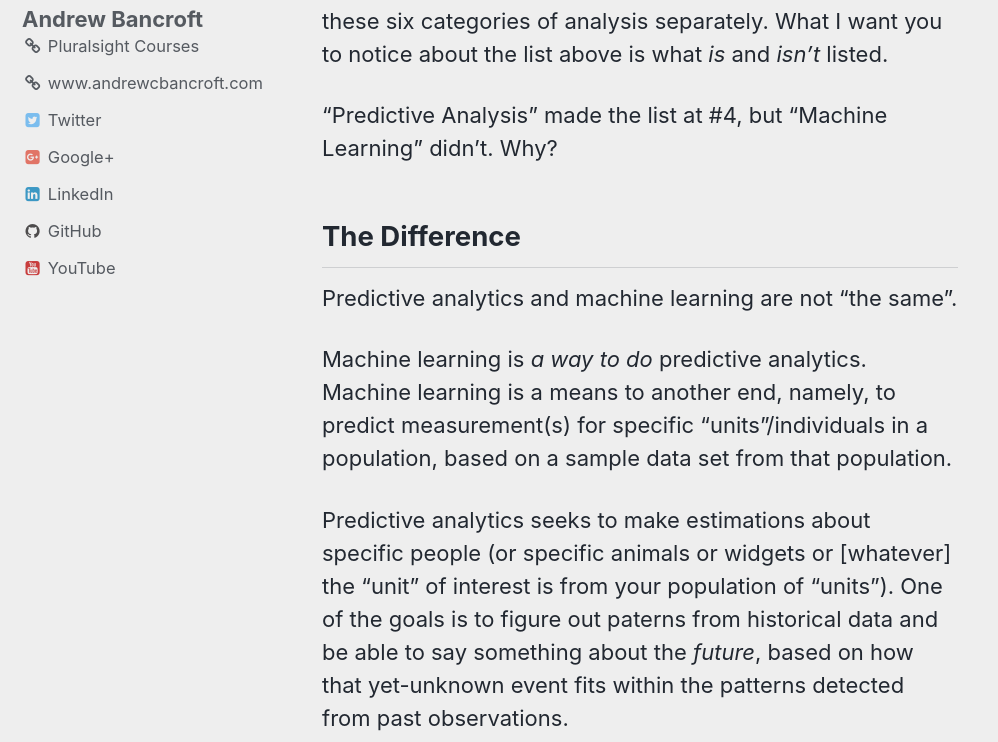
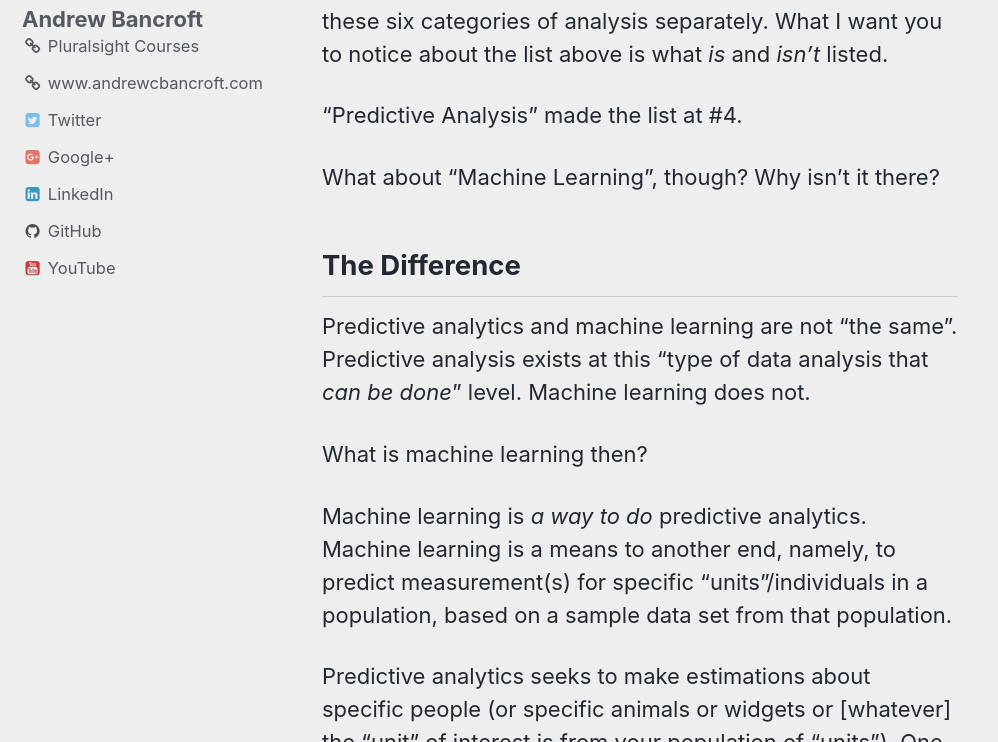
Before and after one commit to andrewcbancroft/datadaylife-blog, a Jekyll site: the page built from _posts/2018-01-09-predictive-analytics-vs-machine-learning-whats-the-difference.md, in a window 1280 px wide and 900 px high, scrolled down 1228 px, cut to the strip 158-900 px from the top of the window. Shown: the whole strip, without its empty margins (0-998 px from the left). Built offline with Jekyll 4.4.1, drawn with Linux system fonts in a browser that asks for light colours; comment, search, counter and statistics services are not loaded.

Commit message:
Update 2018-01-09-predictive-analytics-vs-machine-learning-whats-the-difference.md

```diff
--- a/_posts/2018-01-09-predictive-analytics-vs-machine-learning-whats-the-difference.md
+++ b/_posts/2018-01-09-predictive-analytics-vs-machine-learning-whats-the-difference.md
@@ -25,10 +25,14 @@ There are at least six kinds of analysis that can be performed on a data set:
 
 I've made [more detailed observations](https://www.dataday.life/what-types-of-data-analysis-are-there/) about each one of these six categories of analysis separately.  What I want you to notice about the list above is what *is* and *isn't* listed.
 
-"Predictive Analysis" made the list at #4, but "Machine Learning" didn't.  Why?
+"Predictive Analysis" made the list at #4.
+
+What about "Machine Learning", though?  Why isn't it there?
 
 ## The Difference
-Predictive analytics and machine learning are not "the same".
+Predictive analytics and machine learning are not "the same". Predictive analysis exists at this "type of data analysis that *can be done*" level. Machine learning does not.
+
+What is machine learning then?
 
 Machine learning is *a way to do* predictive analytics. Machine learning is a means to another end, namely, to predict measurement(s) for specific "units"/individuals in a population, based on a sample data set from that population.
 
```
